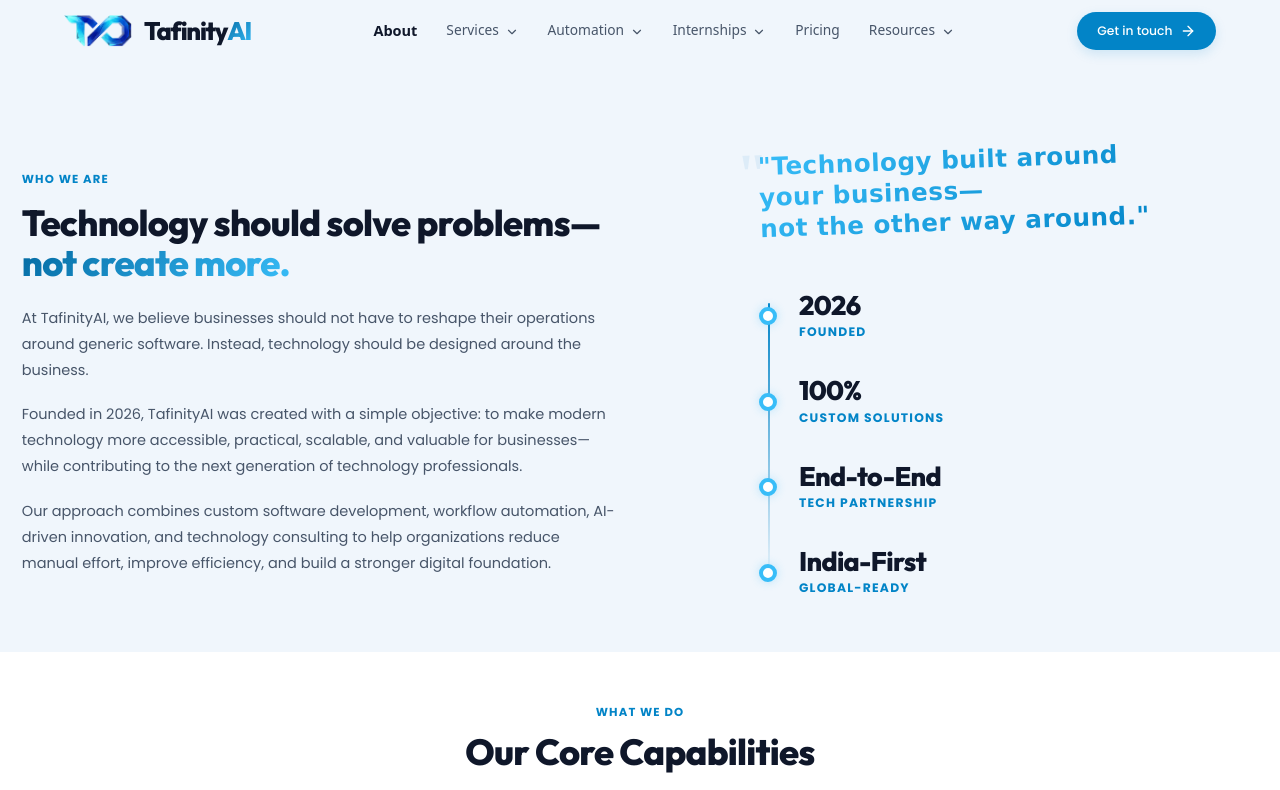
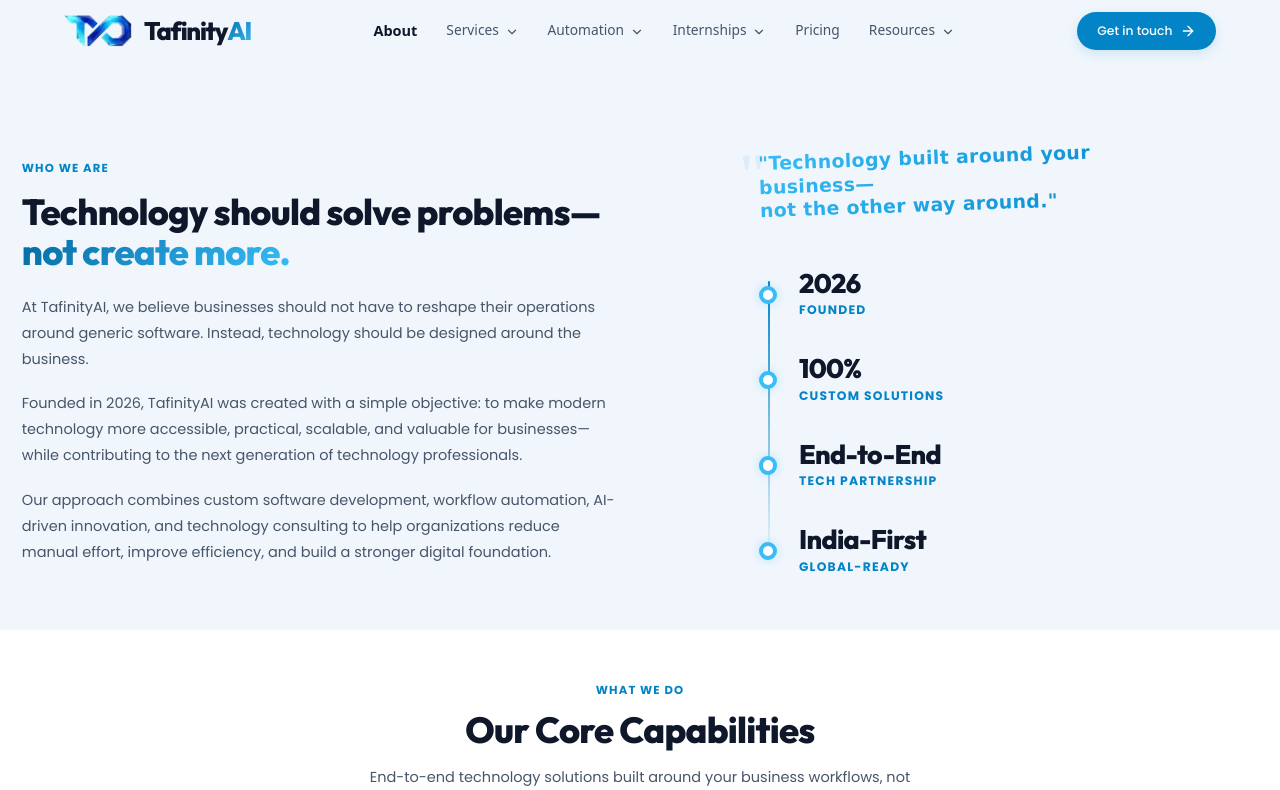
Before and after one commit to TafinityAI-LLP/tai, a React (Vite) app: page /about in a window 1280 px wide. Shown: the top 790 px of the page. Built offline with nearby package versions, Linux system fonts and the light colour scheme.

Commit message:
Decrease quote font size significantly

```diff
--- a/src/pages/About.jsx
+++ b/src/pages/About.jsx
@@ -149,7 +149,7 @@
                         <motion.div initial="hidden" whileInView="visible" viewport={{ once: true }} variants={fadeInRight} className="flex flex-col items-center justify-center h-full w-full">
                             <div className="w-full" style={{ maxWidth: '420px', paddingLeft: 'min(3%, 0.5rem)' }}>
                                 <p style={{
-                                    fontSize: 'clamp(1.2rem, 2.7vw, 1.7rem)',
+                                    fontSize: 'clamp(0.95rem, 2vw, 1.3rem)',
                                     fontFamily: '"Caveat", "Dancing Script", "Comic Sans MS", cursive',
                                     fontWeight: 700,
                                     lineHeight: 1.25,
```
